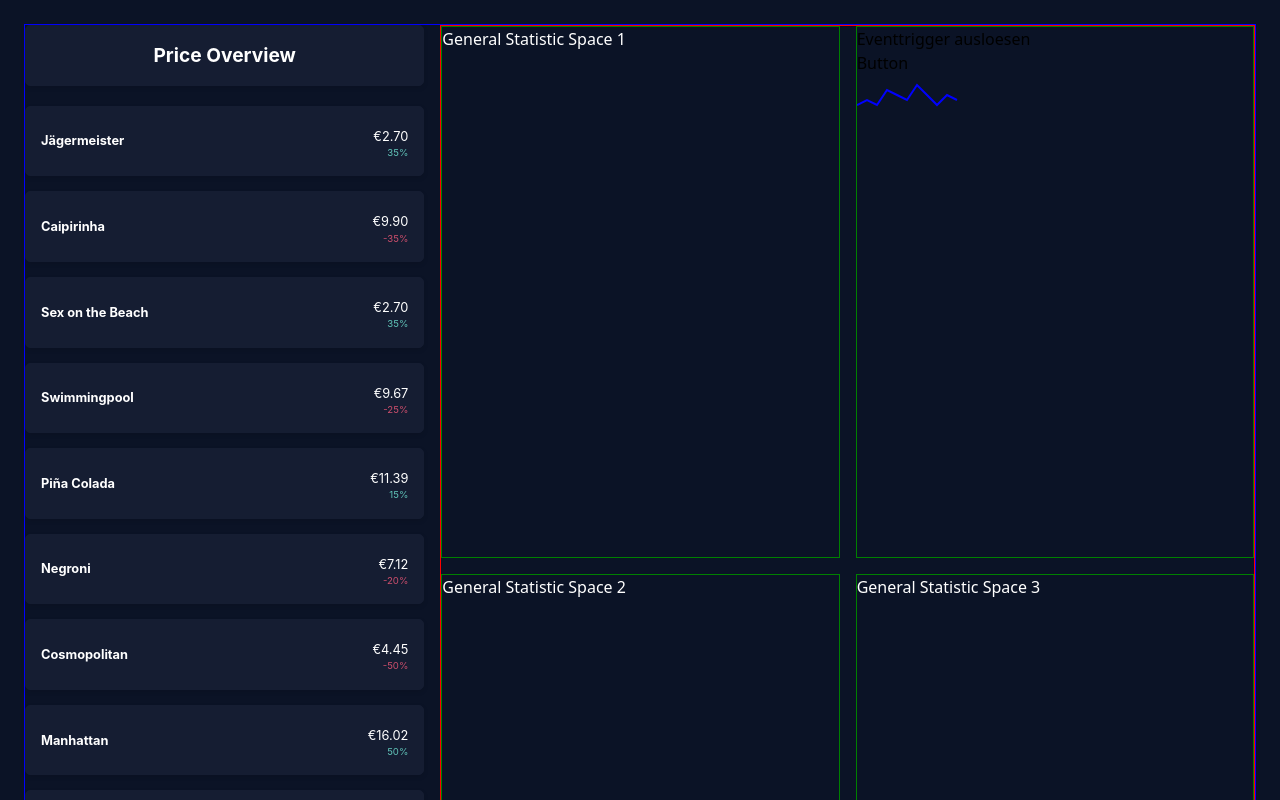
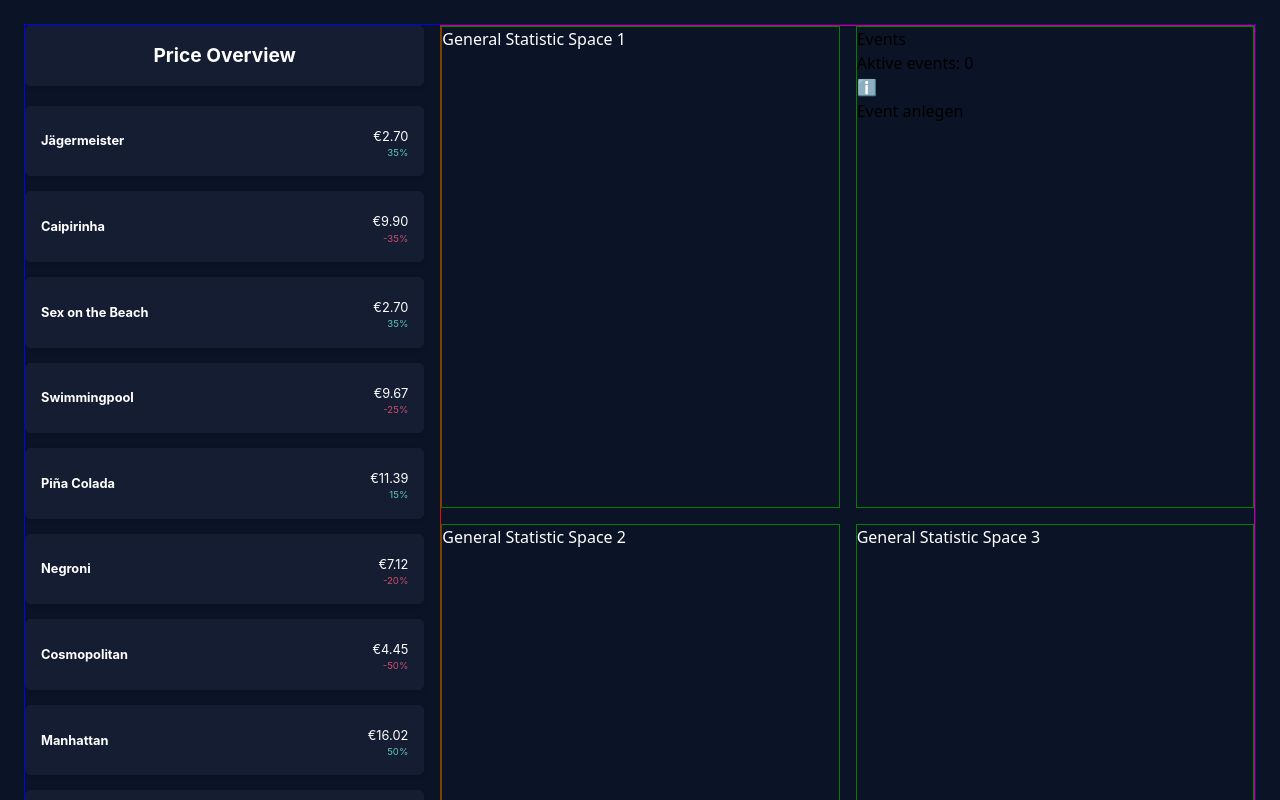
Before and after one commit to Boersen-Party/Boersenparty-FrontEnd, an Angular app in the folder Boersen-Party-FrontEnd/: page / in a window 1280 px wide. Shown: the top 800 px of the page. Built offline with nearby package versions, Linux system fonts and the light colour scheme.

Commit message:
Adjusted Event Trigger Window
Adjusted Event Trigger Window, added Popup Window for Create Event

```diff
--- a/Boersen-Party-FrontEnd/src/app/event-trigger-window/event-trigger-window.component.html
+++ b/Boersen-Party-FrontEnd/src/app/event-trigger-window/event-trigger-window.component.html
@@ -1,30 +1,63 @@
-<div class="flex items-center justify-center min-h-screen bg-[#1a1c2c]">
+<div class="flex items-center justify-center max-h-full bg-[#394598] p-4">
   <!-- Kasten -->
-  <div class="bg-[#262837] border border-gray-500 rounded-lg shadow-lg p-6 w-96">
+  <div class="bg-[#262837] border border-gray-500 rounded-lg shadow-lg p-6 w-96 relative"> <!-- Set relative positioning on the parent div -->
     <!-- Überschrift -->
-    <h2 class="text-white text-lg font-semibold text-center mb-4">
-      Eventtrigger ausloesen
-    </h2>
+    <h1 class="text-white text-3xl font-semibold text-center mb-5">
+      Events
+    </h1>
+
+    <div class="flex items-center bg-[#191b29] px-4 py-2 rounded-md mb-4">
+      <h3 class="text-white font-semibold text-left mr-2">
+        Aktive events: <span class="ml-8">0</span>
+      </h3>
+      <span class="text-white text-xl ml-auto">ℹ️</span>
+    </div>
+
     <!-- Button -->
     <div class="flex justify-center mb-4">
       <button
-        class="bg-red-500 text-white px-4 py-2 rounded-md hover:bg-red-600 focus:outline-none focus:ring focus:ring-red-400"
-        (click)="triggerEvent()"
-      >
-        Button
-      </button>
+      class="bg-gradient-to-r from-red-600 via-purple-500 to-green-500 text-white px-4 py-2 rounded-md hover:from-red-700 hover:to-green-600 focus:outline-none focus:ring focus:ring-red-400"
+      (click)="toggleCreateEventWindow()"
+    >
+      Event anlegen
+    </button>
     </div>
-    <!-- Diagramm -->
-    <div class="bg-gray-300 rounded-md p-4">
-      <svg class="w-full h-24">
-        <!-- Dummy-Diagramm -->
-        <polyline
-          fill="none"
-          stroke="blue"
-          stroke-width="2"
-          points="0,30 10,25 20,30 30,15 40,20 50,25 60,10 70,20 80,30 90,20 100,25"
-        ></polyline>
-      </svg>
-    </div>
+
+    @if(isSetEventWindowOpen){
+      <div class=" inset-x-0  bg-opacity-50 flex items-center justify-center z-50">
+        <div class="bg-[#262837] border border-gray-500 rounded-lg shadow-lg p-6 w-96">
+          <h2 class="text-white text-2xl font-semibold text-center mb-4">Event Details</h2>
+
+          <form>
+            <div class="mb-4">
+              <label class="text-white block">Event Typ</label>
+              <select class="w-full px-3 py-2 rounded-md bg-[#1a1c2c] text-white">
+                <option value="boersencrash">Börsencrash</option>
+                <option value="happy_hour">Happy Hour</option>
+              </select>
+            </div>
+
+            <div class="mb-4">
+              <label class="text-white block">Event von</label>
+              <input type="datetime-local" class="w-full px-3 py-2 rounded-md bg-[#1a1c2c] text-white" />
+            </div>
+
+            <div class="mb-4">
+              <label class="text-white block">Event bis</label>
+              <input type="datetime-local" class="w-full px-3 py-2 rounded-md bg-[#1a1c2c] text-white" />
+            </div>
+
+            <div class="flex justify-between">
+              <button type="button" class="bg-red-500 text-white px-4 py-2 rounded-md hover:bg-red-600 focus:outline-none" (click)="toggleCreateEventWindow()">
+                Cancel
+              </button>
+              <button type="submit" class="bg-green-500 text-white px-4 py-2 rounded-md hover:bg-green-600 focus:outline-none">
+                Create Event
+              </button>
+            </div>
+          </form>
+        </div>
+      </div>
+    }
   </div>
 </div>
--- a/Boersen-Party-FrontEnd/src/app/event-trigger-window/event-trigger-window.component.ts
+++ b/Boersen-Party-FrontEnd/src/app/event-trigger-window/event-trigger-window.component.ts
@@ -8,8 +8,9 @@
   styleUrl: './event-trigger-window.component.css'
 })
 export class EventTriggerWindowComponent {
+  isSetEventWindowOpen = false;
 
-  triggerEvent() {
-    console.log("test Trigger");
-  }
+  toggleCreateEventWindow() {
+    this.isSetEventWindowOpen = !this.isSetEventWindowOpen;}
+
 }
```
